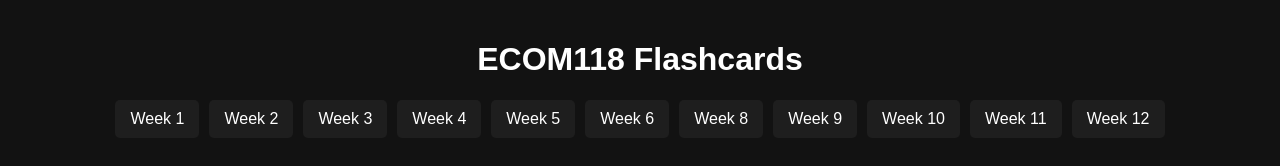
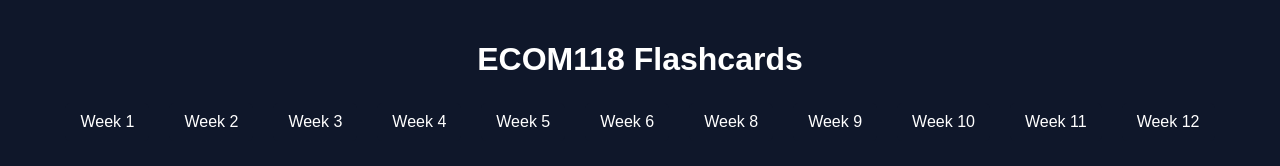
Before and after one commit to edwardwclarke/ECOM118-FLASHCARDS, a plain HTML site: page index.html in a window 1280 px wide. Drawn offline with Linux system fonts and the light colour scheme.

Commit message:
Add files via upload

```diff
--- a/index.html
+++ b/index.html
@@ -5,7 +5,7 @@
   <title>ECOM118 Flashcards Home</title>
   <style>
     body {
-      background-color: #121212; /* Dark background */
+      background-color: #0f172a; /* Dark background */
       color: white; /* Default text color */
       font-family: Arial, sans-serif;
       margin: 0;
@@ -21,15 +21,15 @@
       display: flex;
       flex-wrap: wrap;
       justify-content: center;
-      gap: 10px;
-      margin-top: 20px;
+      gap: 20px;
+      margin-top: 25px;
     }
 
     .menu a {
       color: white;
       text-decoration: none;
       padding: 10px 15px;
-      background-color: #1e1e1e;
+      background-color: #0f172a;
       border-radius: 5px;
       transition: background-color 0.3s;
     }
```
